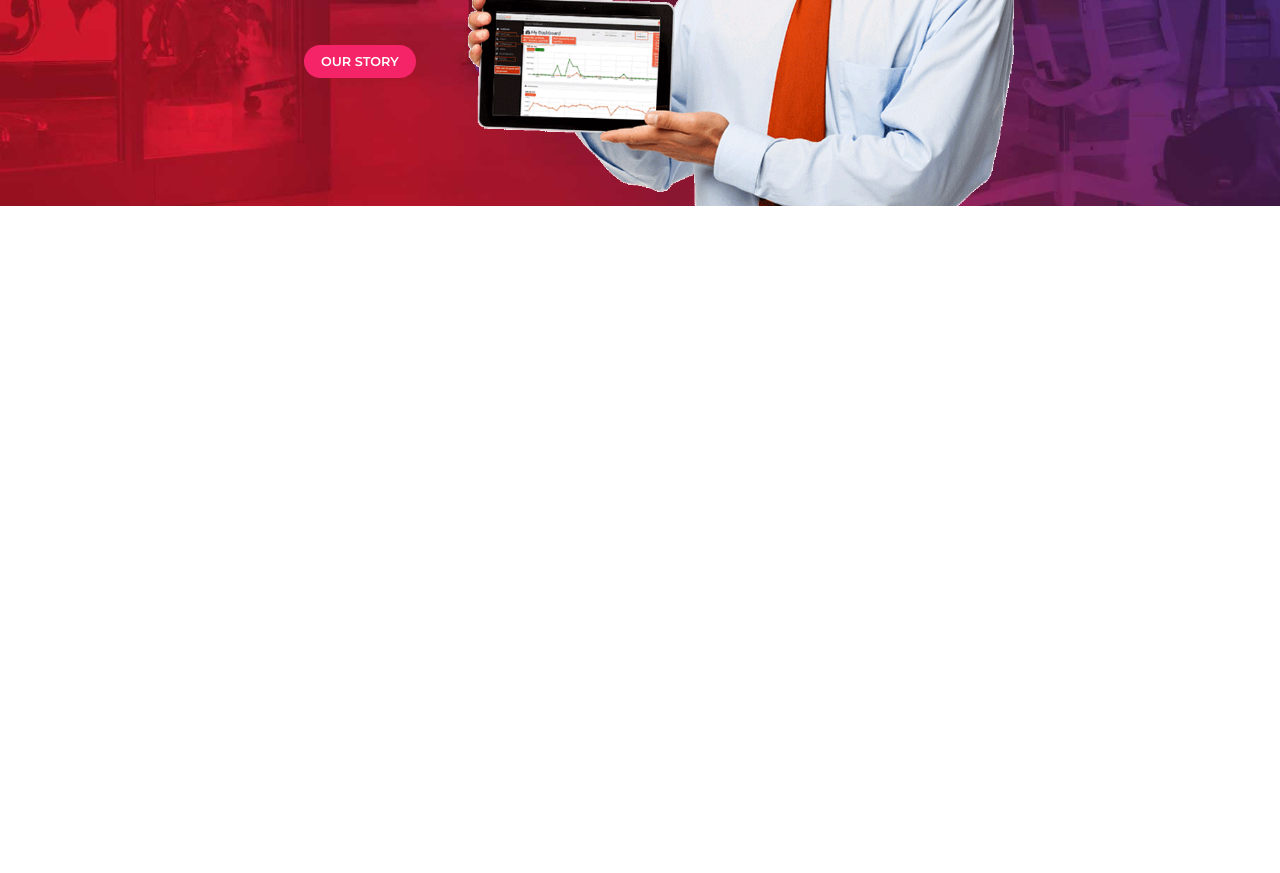
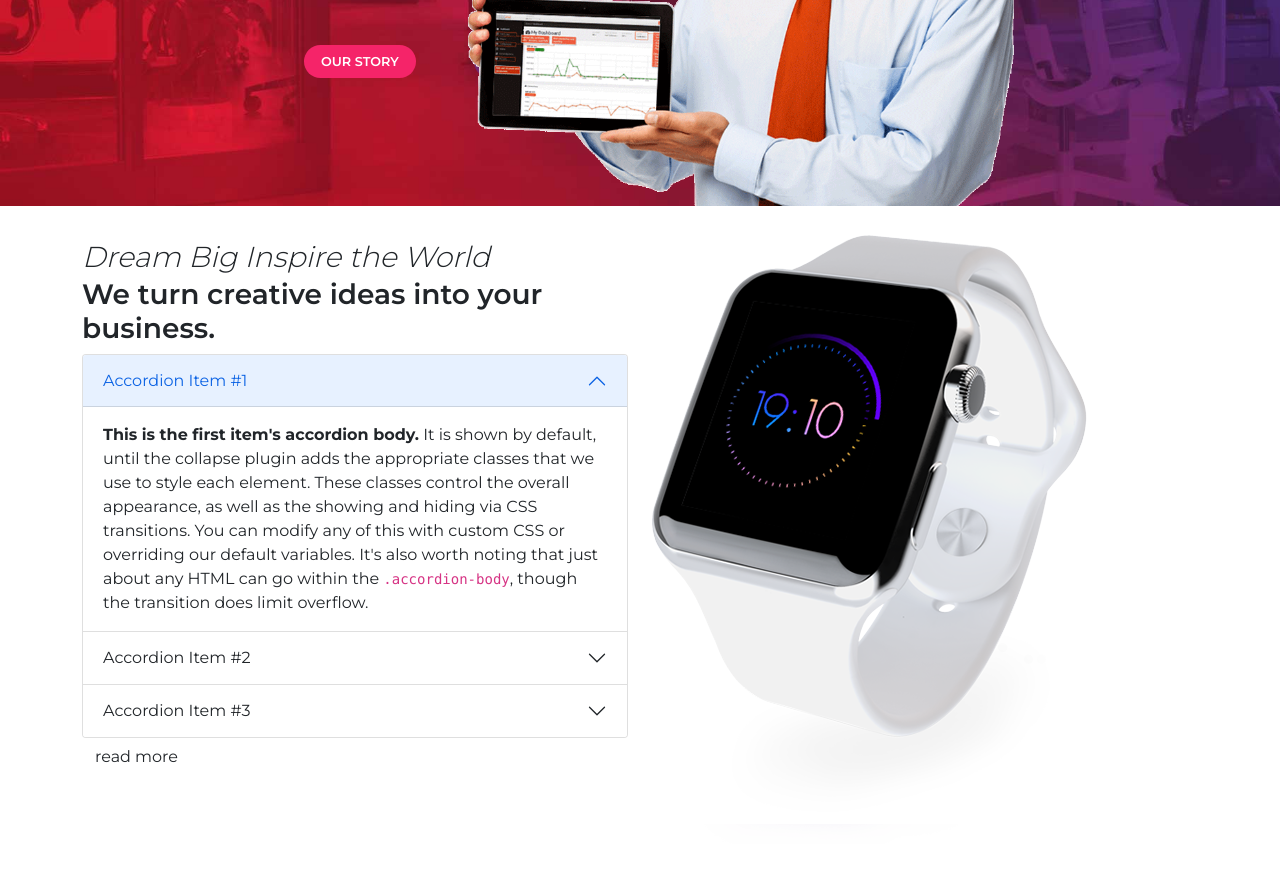
Before and after one commit to mahmudsagar/bluerex, a plain HTML site: page index.html in a window 1280 px wide. Shown: the part 450-1323 px from the top of the page. Before the commit the page ends 800 px from the top, so only its background shows below. Drawn offline with nearby package versions, Linux system fonts and the light colour scheme.

Commit message:
accordion

```diff
--- a/index.html
+++ b/index.html
@@ -121,6 +121,72 @@
             </section>
             <!-- hero section ends -->
         </header>
+        <!-- main section starts -->
+        <main>
+            <!-- about section starts -->
+            <section class="about" id="about">
+                <div class="container">
+                    <div class="row">
+                        <div class="col-md-6">
+                            <div class="seaction-header">
+                                <div class="sub-heading">
+                                    Dream Big Inspire the World
+                                </div>
+                                <h3>
+                                    We turn creative ideas into your business.
+                                </h3>
+                                <!-- accordion starts -->
+                                <div class="accordion" id="accordionExample">
+                                    <div class="accordion-item">
+                                      <h2 class="accordion-header" id="headingOne">
+                                        <button class="accordion-button" type="button" data-bs-toggle="collapse" data-bs-target="#collapseOne" aria-expanded="true" aria-controls="collapseOne">
+                                          Accordion Item #1
+                                        </button>
+                                      </h2>
+                                      <div id="collapseOne" class="accordion-collapse collapse show" aria-labelledby="headingOne" data-bs-parent="#accordionExample">
+                                        <div class="accordion-body">
+                                          <strong>This is the first item's accordion body.</strong> It is shown by default, until the collapse plugin adds the appropriate classes that we use to style each element. These classes control the overall appearance, as well as the showing and hiding via CSS transitions. You can modify any of this with custom CSS or overriding our default variables. It's also worth noting that just about any HTML can go within the <code>.accordion-body</code>, though the transition does limit overflow.
+                                        </div>
+                                      </div>
+                                    </div>
+                                    <div class="accordion-item">
+                                      <h2 class="accordion-header" id="headingTwo">
+                                        <button class="accordion-button collapsed" type="button" data-bs-toggle="collapse" data-bs-target="#collapseTwo" aria-expanded="false" aria-controls="collapseTwo">
+                                          Accordion Item #2
+                                        </button>
+                                      </h2>
+                                      <div id="collapseTwo" class="accordion-collapse collapse" aria-labelledby="headingTwo" data-bs-parent="#accordionExample">
+                                        <div class="accordion-body">
+                                          <strong>This is the second item's accordion body.</strong> It is hidden by default, until the collapse plugin adds the appropriate classes that we use to style each element. These classes control the overall appearance, as well as the showing and hiding via CSS transitions. You can modify any of this with custom CSS or overriding our default variables. It's also worth noting that just about any HTML can go within the <code>.accordion-body</code>, though the transition does limit overflow.
+                                        </div>
+                                      </div>
+                                    </div>
+                                    <div class="accordion-item">
+                                      <h2 class="accordion-header" id="headingThree">
+                                        <button class="accordion-button collapsed" type="button" data-bs-toggle="collapse" data-bs-target="#collapseThree" aria-expanded="false" aria-controls="collapseThree">
+                                          Accordion Item #3
+                                        </button>
+                                      </h2>
+                                      <div id="collapseThree" class="accordion-collapse collapse" aria-labelledby="headingThree" data-bs-parent="#accordionExample">
+                                        <div class="accordion-body">
+                                          <strong>This is the third item's accordion body.</strong> It is hidden by default, until the collapse plugin adds the appropriate classes that we use to style each element. These classes control the overall appearance, as well as the showing and hiding via CSS transitions. You can modify any of this with custom CSS or overriding our default variables. It's also worth noting that just about any HTML can go within the <code>.accordion-body</code>, though the transition does limit overflow.
+                                        </div>
+                                      </div>
+                                    </div>
+                                  </div>
+                                <!-- accordion ends -->
+                                <a href="" class="btn read-more-btn">read more</a>
+                            </div>
+                        </div>
+                        <div class="col-md-6">
+                            <img src="./images/watch.png" class="img-fluid" alt="apple watch" />
+                        </div>
+                    </div>
+                </div>
+            </section>
+            <!-- about section ends -->
+        </main>
+        <!-- main section ends -->
         <!-- header section ends -->
 
         <!-- bootstrap 5 js bundle -->
--- /dev/null
+++ b/scss/_about.scss
@@ -0,0 +1,4 @@
+.about{
+    padding-block: 1.8rem;
+
+}
--- a/scss/_global.scss
+++ b/scss/_global.scss
@@ -15,6 +15,11 @@ a{
     font-style: italic;
     font-weight: 300;
 }
+.seaction-header{
+    h3{
+        font-weight: 600;
+    }
+}
 // button style
 button {
     background: transparent;
--- a/scss/_variables.scss
+++ b/scss/_variables.scss
@@ -4,6 +4,8 @@ $side-nav-bg-start: hsl(351, 78%, 34%);
 $side-nav-bg-end: hsl(271, 49%, 25%);
 $hero-btn-bg-1: hsl(340, 91%, 55%);
 $hero-btn-bg-2: hsla(275, 48%, 38%, 0.685);
+$about-section-heading: hsl(0, 0%, 28%);
+$about-section-text: hsl(0, 0%, 11%);
 
 // font size
 $navbar-brand-size: 2.5rem;
--- a/scss/main.scss
+++ b/scss/main.scss
@@ -4,4 +4,5 @@
 @import "mixins";
 @import "global";
 @import "header";
+@import "about";
 @import "footer";
```
Also changed, not shown: css/main.css, 1 other file.
